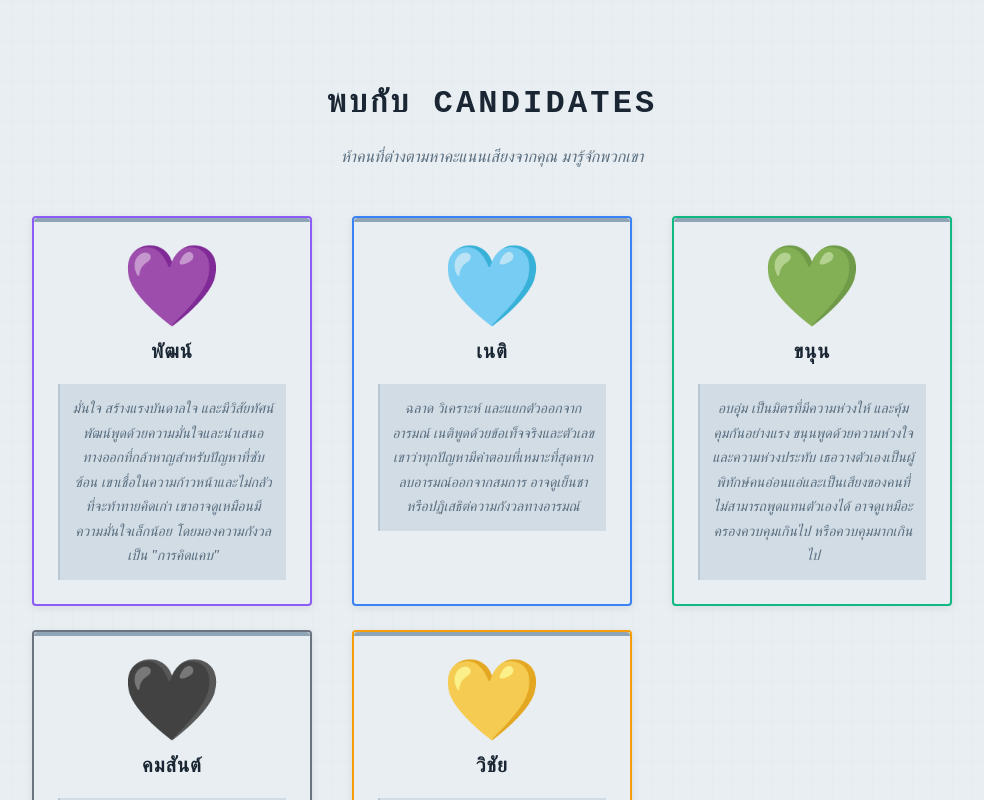
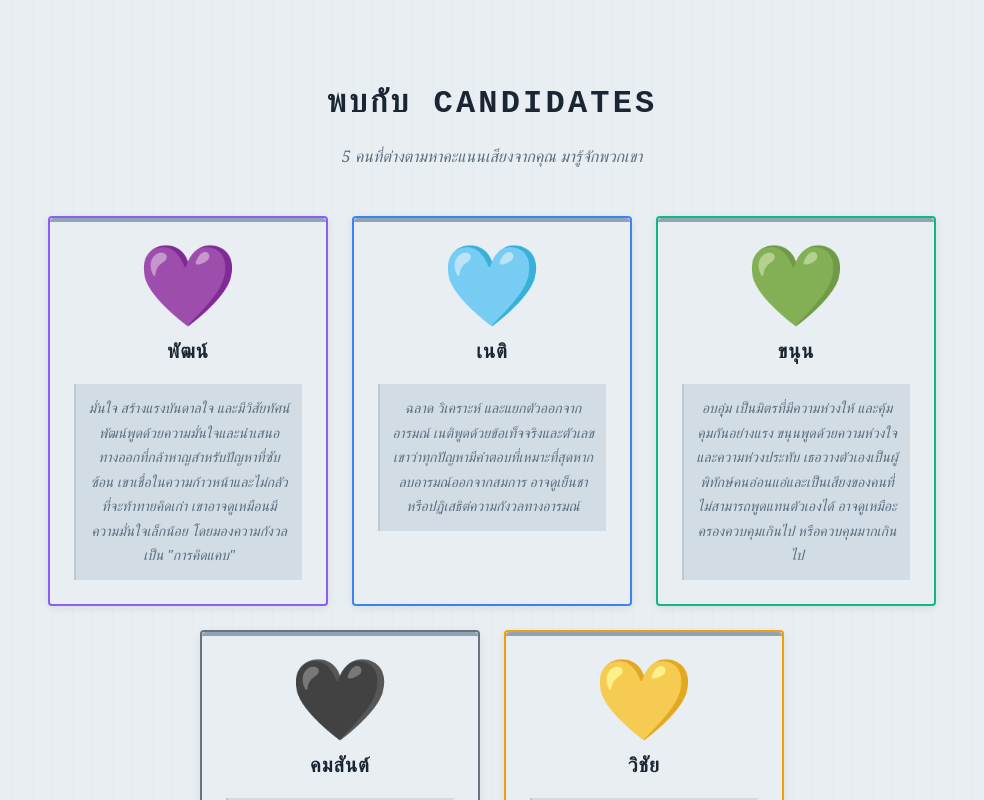
Before and after one commit to ChindanaiNaKub/thelastvote, a React (Vite) app: page / in a window 1280 px wide. Both pictures are taken after a click on the button "เริ่มเกม". Shown: the top 800 px of the page, without its empty margins (148-1132 px from the left). Built offline with nearby package versions, Linux system fonts and the light colour scheme.

Commit message:
improve ui of CandidateRosterScreen, VotingPhase & AppFooter

```diff
--- a/src/components/screens/CandidateRosterScreen.css
+++ b/src/components/screens/CandidateRosterScreen.css
@@ -28,11 +28,18 @@
 }
 
 .candidates-grid {
-  display: grid;
-  grid-template-columns: repeat(auto-fit, minmax(280px, 1fr));
+  display: flex;
+  flex-wrap: wrap;
+  justify-content: center;
+  align-items: stretch;
   gap: var(--clinical-space-lg);
-  margin: var(--clinical-space-2xl) 0;
-  justify-items: center;
+  margin: var(--clinical-space-2xl) auto;
+  max-width: 1000px;
+}
+
+.candidates-grid > * {
+  flex: 0 1 280px;
+  max-width: 300px;
 }
 
 .roster-screen .btn-primary {
--- a/src/components/screens/CandidateRosterScreen.tsx
+++ b/src/components/screens/CandidateRosterScreen.tsx
@@ -20,7 +20,7 @@ export function CandidateRosterScreen() {
     <div className="screen roster-screen">
       <h2>พบกับ Candidates</h2>
       <p className="subtitle">
-        ห้าคนที่ต่างตามหาคะแนนเสียงจากคุณ มารู้จักพวกเขา
+        5 คนที่ต่างตามหาคะแนนเสียงจากคุณ มารู้จักพวกเขา
       </p>
 
       <div className="candidates-grid">
--- a/src/components/screens/VotingPhase.css
+++ b/src/components/screens/VotingPhase.css
@@ -29,11 +29,19 @@
 }
 
 .voting-screen .candidates-grid {
-  display: grid;
-  grid-template-columns: repeat(auto-fit, minmax(300px, 1fr));
+  display: flex;
+  flex-wrap: wrap;
+  justify-content: center;
+  align-items: stretch;
   gap: var(--clinical-space-lg);
-  margin: var(--clinical-space-2xl) 0;
-  justify-items: center;
+  margin: var(--clinical-space-2xl) auto;
+  max-width: 1000px;
+}
+
+.voting-screen .candidates-grid > * {
+  flex: 0 0 280px;
+  width: 280px;
+  max-width: 280px;
 }
 
 @media (max-width: 768px) {
--- a/src/components/ui/AppFooter.tsx
+++ b/src/components/ui/AppFooter.tsx
@@ -34,7 +34,7 @@ export function AppFooter() {
 
       <div className="app-footer__meta">
         <span className="app-footer__copy">
-          A psychological game about trust, doubt, and irreversible decisions
+          ในโลกที่เต็มไปด้วยหน้ากาก 'ความจริง' คืออาวุธที่อันตรายที่สุด
         </span>
       </div>
     </footer>
```
